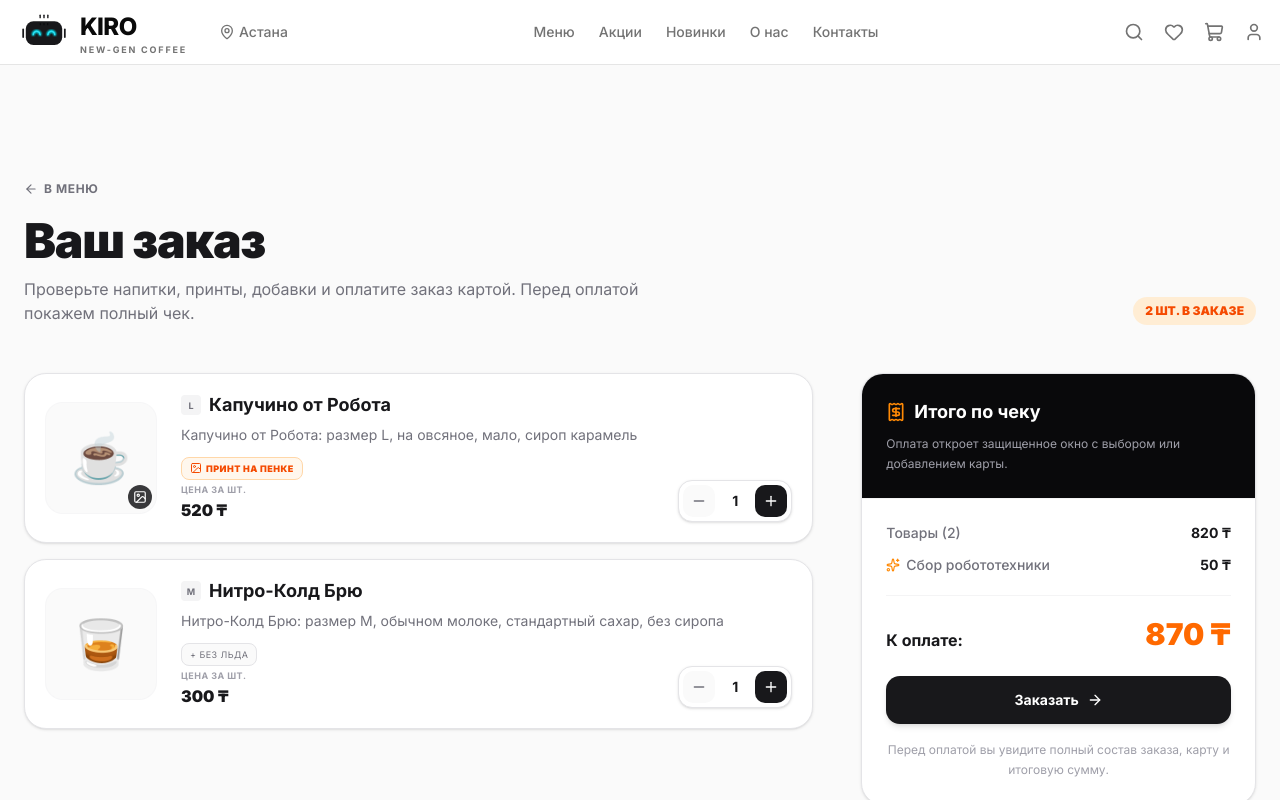
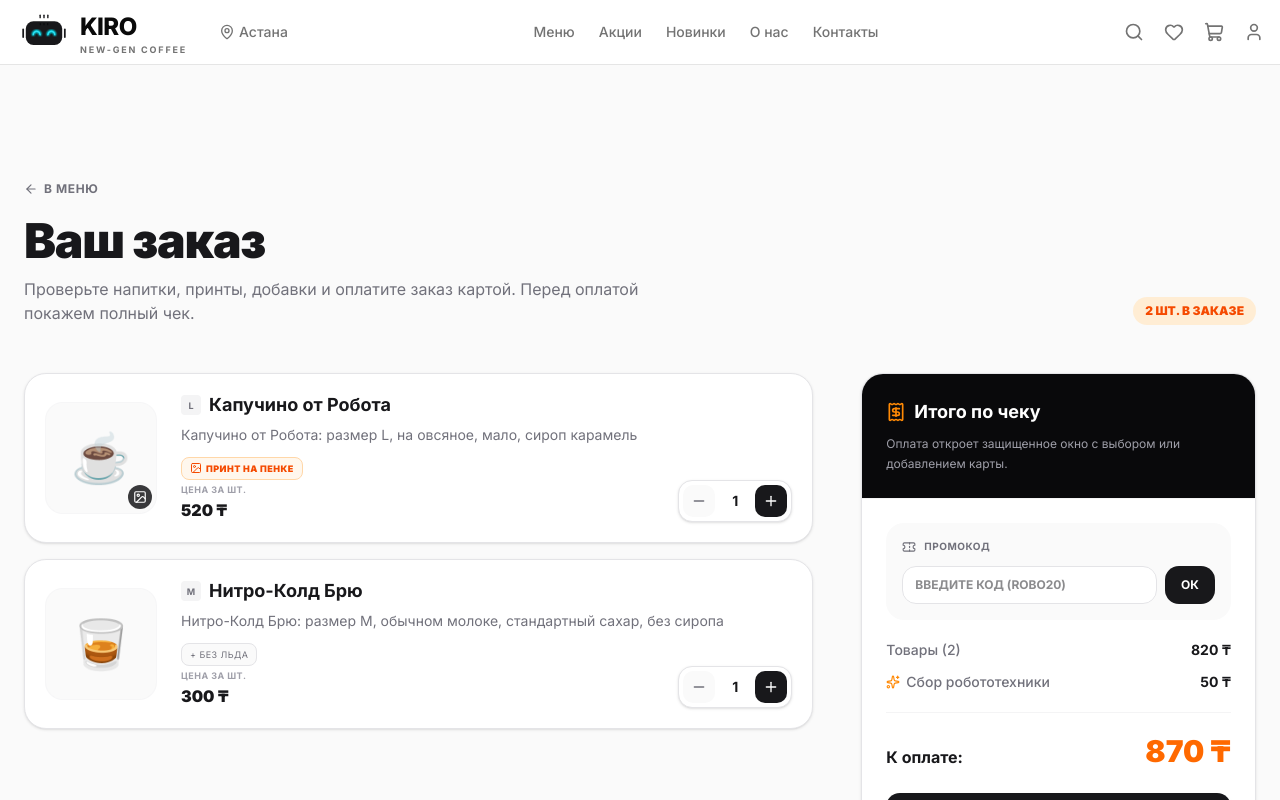
Before and after one commit to IDGAFw/Robobarista, a Next.js app: page /Robobarista/cart in a window 1280 px wide. Shown: the top 800 px of the page. Built offline with nearby package versions, Linux system fonts and the light colour scheme.

Commit message:
fix: payment fixed and promo code added

```diff
--- a/src/app/cart/page.tsx
+++ b/src/app/cart/page.tsx
@@ -1,8 +1,6 @@
 /**
  * Ultimate Checkout Cart Page
  * Location: src/app/cart/page.tsx
- * Features: sticky summary, mobile checkout bar, payment modal, saved cards,
- * add-card flow, complete order breakdown, print-on-foam details.
  */
 
 'use client';
@@ -26,6 +24,7 @@ import {
   Sparkles,
   Trash2,
   X,
+  Ticket,
 } from 'lucide-react';
 import Footer from '@/components/layout/footer';
 import { getCurrentUser, type User } from '@/lib/auth';
@@ -47,6 +46,7 @@ type Totals = {
   subtotal: number;
   serviceFee: number;
   discount: number;
+  promoDiscount: number;
   total: number;
 };
 
@@ -161,6 +161,11 @@ export default function CartPage() {
   const [paymentMode, setPaymentMode] = useState<'saved' | 'new'>('saved');
   const [orderPlaced, setOrderPlaced] = useState(false);
 
+  // Состояния промокода
+  const [promoCode, setPromoCode] = useState('');
+  const [appliedPromo, setAppliedPromo] = useState<{ code: string; amount: number } | null>(null);
+  const [promoError, setPromoError] = useState('');
+
   useEffect(() => {
     const currentUser = getCurrentUser();
     const savedCart = localStorage.getItem('robo_cart');
@@ -228,15 +233,32 @@ export default function CartPage() {
     syncCart(cartItems.filter((item) => item.cartId !== cartId));
   };
 
+  // Обработчик промокода
+  const handleApplyPromo = () => {
+    setPromoError('');
+    if (!promoCode.trim()) return;
+
+    // Хардкод для примера (замени на запрос к API)
+    if (promoCode.trim().toUpperCase() === 'ROBO20') {
+      setAppliedPromo({ code: 'ROBO20', amount: 200 });
+      setPromoCode('');
+    } else {
+      setPromoError('Промокод не найден или недействителен');
+      setAppliedPromo(null);
+    }
+  };
+
   const itemCount = useMemo(() => cartItems.reduce((acc, item) => acc + item.quantity, 0), [cartItems]);
 
   const totals = useMemo<Totals>(() => {
     const subtotal = cartItems.reduce((acc, item) => acc + item.price * item.quantity, 0);
     const serviceFee = cartItems.length > 0 ? 50 : 0;
     const discount = subtotal >= 1000 ? 120 : 0;
-    const total = Math.max(0, subtotal + serviceFee - discount);
-    return { subtotal, serviceFee, discount, total };
-  }, [cartItems]);
+    const promoDiscount = appliedPromo ? appliedPromo.amount : 0;
+    const total = Math.max(0, subtotal + serviceFee - discount - promoDiscount);
+
+    return { subtotal, serviceFee, discount, promoDiscount, total };
+  }, [cartItems, appliedPromo]);
 
   const openCheckout = () => {
     setOrderPlaced(false);
@@ -265,6 +287,7 @@ export default function CartPage() {
     setOrderPlaced(true);
     setTimeout(() => {
       syncCart([]);
+      setAppliedPromo(null); // Сбрасываем промокод после оплаты
       setCheckoutOpen(false);
       setOrderPlaced(false);
     }, 1300);
@@ -319,7 +342,17 @@ export default function CartPage() {
               </div>
 
               <div className="w-full animate-[fadeUp_0.6s_ease-out_both] lg:sticky lg:top-28 lg:w-1/3">
-                <OrderSummary totals={totals} itemCount={itemCount} onCheckout={openCheckout} />
+                <OrderSummary
+                  totals={totals}
+                  itemCount={itemCount}
+                  onCheckout={openCheckout}
+                  promoCode={promoCode}
+                  onPromoCodeChange={setPromoCode}
+                  onApplyPromo={handleApplyPromo}
+                  appliedPromo={appliedPromo}
+                  promoError={promoError}
+                  onRemovePromo={() => setAppliedPromo(null)}
+                />
               </div>
             </div>
           )}
@@ -355,6 +388,7 @@ export default function CartPage() {
           selectedCardId={selectedCardId}
           paymentMode={paymentMode}
           orderPlaced={orderPlaced}
+          appliedPromo={appliedPromo}
           onPaymentModeChange={setPaymentMode}
           onSelectCard={setSelectedCardId}
           onAddCard={handleAddCard}
@@ -365,40 +399,19 @@ export default function CartPage() {
 
       <style jsx global>{`
         @keyframes fadeUp {
-          from {
-            opacity: 0;
-            transform: translateY(16px);
-          }
-          to {
-            opacity: 1;
-            transform: translateY(0);
-          }
+          from { opacity: 0; transform: translateY(16px); }
+          to { opacity: 1; transform: translateY(0); }
         }
-
         @keyframes fadeIn {
-          from {
-            opacity: 0;
-          }
-          to {
-            opacity: 1;
-          }
+          from { opacity: 0; }
+          to { opacity: 1; }
         }
-
         @keyframes scaleUp {
-          from {
-            opacity: 0;
-            transform: scale(0.96) translateY(8px);
-          }
-          to {
-            opacity: 1;
-            transform: scale(1) translateY(0);
-          }
+          from { opacity: 0; transform: scale(0.96) translateY(8px); }
+          to { opacity: 1; transform: scale(1) translateY(0); }
         }
-
         @media (prefers-reduced-motion: reduce) {
-          *,
-          *::before,
-          *::after {
+          *, *::before, *::after {
             animation-duration: 0.001ms !important;
             transition-duration: 0.001ms !important;
           }
@@ -496,7 +509,27 @@ function CartItemCard({
   );
 }
 
-function OrderSummary({ totals, itemCount, onCheckout }: { totals: Totals; itemCount: number; onCheckout: () => void }) {
+function OrderSummary({
+  totals,
+  itemCount,
+  onCheckout,
+  promoCode,
+  onPromoCodeChange,
+  onApplyPromo,
+  appliedPromo,
+  promoError,
+  onRemovePromo
+}: {
+  totals: Totals;
+  itemCount: number;
+  onCheckout: () => void;
+  promoCode: string;
+  onPromoCodeChange: (val: string) => void;
+  onApplyPromo: () => void;
+  appliedPromo: { code: string; amount: number } | null;
+  promoError: string;
+  onRemovePromo: () => void;
+}) {
   return (
     <div className="overflow-hidden rounded-3xl border border-zinc-200 bg-white shadow-sm">
       <div className="border-b border-zinc-100 bg-zinc-950 p-5 text-white sm:p-6">
@@ -507,10 +540,46 @@ function OrderSummary({ totals, itemCount, onCheckout }: { totals: Totals; itemC
       </div>
 
       <div className="p-5 sm:p-6">
+        {/* Блок промокода */}
+        <div className="mb-5 flex flex-col gap-3 rounded-2xl bg-zinc-50 p-4">
+          <label className="flex items-center gap-2 font-mono text-[10px] font-bold uppercase tracking-wider text-zinc-500">
+            <Ticket className="h-3.5 w-3.5" /> Промокод
+          </label>
+
+          {appliedPromo ? (
+            <div className="flex items-center justify-between rounded-xl border border-emerald-200 bg-emerald-50 px-4 py-3">
+              <div>
+                <span className="block font-mono text-xs font-black text-emerald-700">{appliedPromo.code}</span>
+                <span className="block text-xs text-emerald-600">Скидка применена!</span>
+              </div>
+              <button onClick={onRemovePromo} className="text-emerald-500 hover:text-emerald-700">
+                <X className="h-4 w-4" />
+              </button>
+            </div>
+          ) : (
+            <div className="flex gap-2">
+              <input
+                value={promoCode}
+                onChange={(e) => onPromoCodeChange(e.target.value.toUpperCase())}
+                placeholder="ВВЕДИТЕ КОД (ROBO20)"
+                className="flex-grow rounded-xl border border-zinc-200 bg-white px-3 py-2.5 font-mono text-xs font-bold outline-none transition-colors focus:border-orange-400"
+              />
+              <button
+                onClick={onApplyPromo}
+                className="rounded-xl bg-zinc-900 px-4 font-mono text-xs font-bold text-white transition-colors hover:bg-orange-500 active:scale-95"
+              >
+                ОК
+              </button>
+            </div>
+          )}
+          {promoError && <p className="text-xs font-medium text-red-500">{promoError}</p>}
+        </div>
+
         <div className="flex flex-col gap-3 border-b border-zinc-100 pb-5">
           <SummaryRow label={`Товары (${itemCount})`} value={formatPrice(totals.subtotal)} />
           <SummaryRow label="Сбор робототехники" value={formatPrice(totals.serviceFee)} icon={<Sparkles className="h-3.5 w-3.5 text-orange-400" />} />
           {totals.discount > 0 && <SummaryRow label="Авто-скидка" value={`-${formatPrice(totals.discount)}`} tone="good" />}
+          {totals.promoDiscount > 0 && <SummaryRow label={`Промокод`} value={`-${formatPrice(totals.promoDiscount)}`} tone="good" icon={<Ticket className="h-3.5 w-3.5" />} />}
         </div>
 
         <div className="mt-5 flex items-end justify-between">
@@ -564,6 +633,7 @@ function CheckoutModal({
   selectedCardId,
   paymentMode,
   orderPlaced,
+  appliedPromo,
   onPaymentModeChange,
   onSelectCard,
   onAddCard,
@@ -578,6 +648,7 @@ function CheckoutModal({
   selectedCardId: string;
   paymentMode: 'saved' | 'new';
   orderPlaced: boolean;
+  appliedPromo: { code: string; amount: number } | null;
   onPaymentModeChange: (mode: 'saved' | 'new') => void;
   onSelectCard: (id: string) => void;
   onAddCard: (card: NewCardForm) => string | null;
@@ -780,7 +851,8 @@ function CheckoutModal({
               <div className="space-y-3 border-b border-zinc-100 pb-4">
                 <SummaryRow label="Товары" value={formatPrice(totals.subtotal)} />
                 <SummaryRow label="Сбор робототехники" value={formatPrice(totals.serviceFee)} />
-                {totals.discount > 0 && <SummaryRow label="Скидка" value={`-${formatPrice(totals.discount)}`} tone="good" />}
+                {totals.discount > 0 && <SummaryRow label="Авто-скидка" value={`-${formatPrice(totals.discount)}`} tone="good" />}
+                {totals.promoDiscount > 0 && <SummaryRow label={`Промокод (${appliedPromo?.code})`} value={`-${formatPrice(totals.promoDiscount)}`} tone="good" icon={<Ticket className="h-3.5 w-3.5" />} />}
               </div>
               <div className="mt-4 flex items-end justify-between">
                 <span className="font-bold text-zinc-900">Итого к оплате</span>
```
